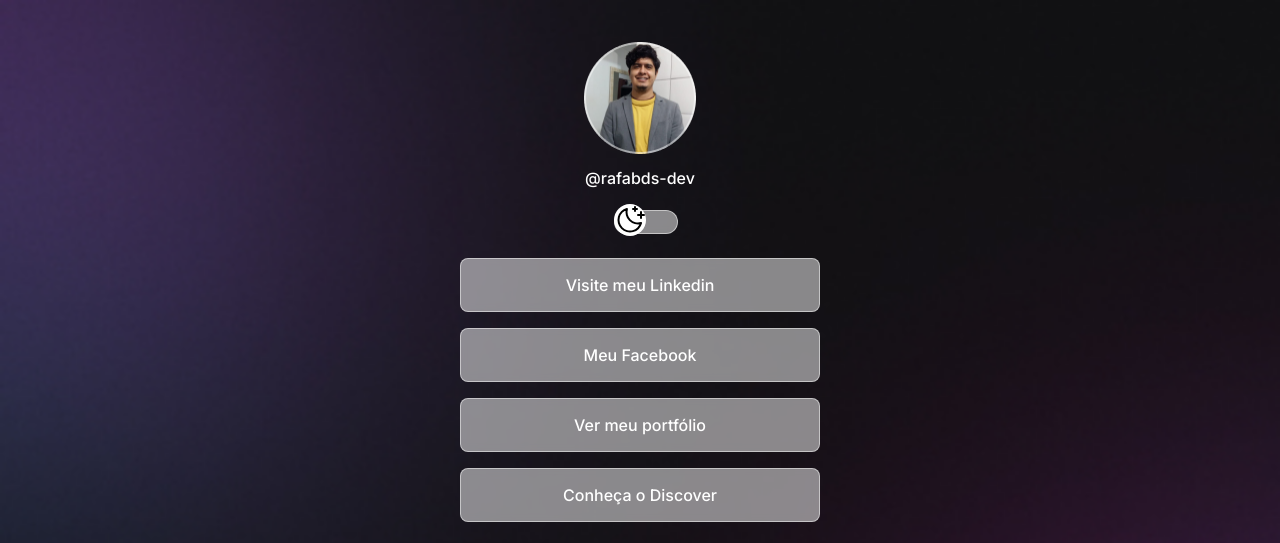
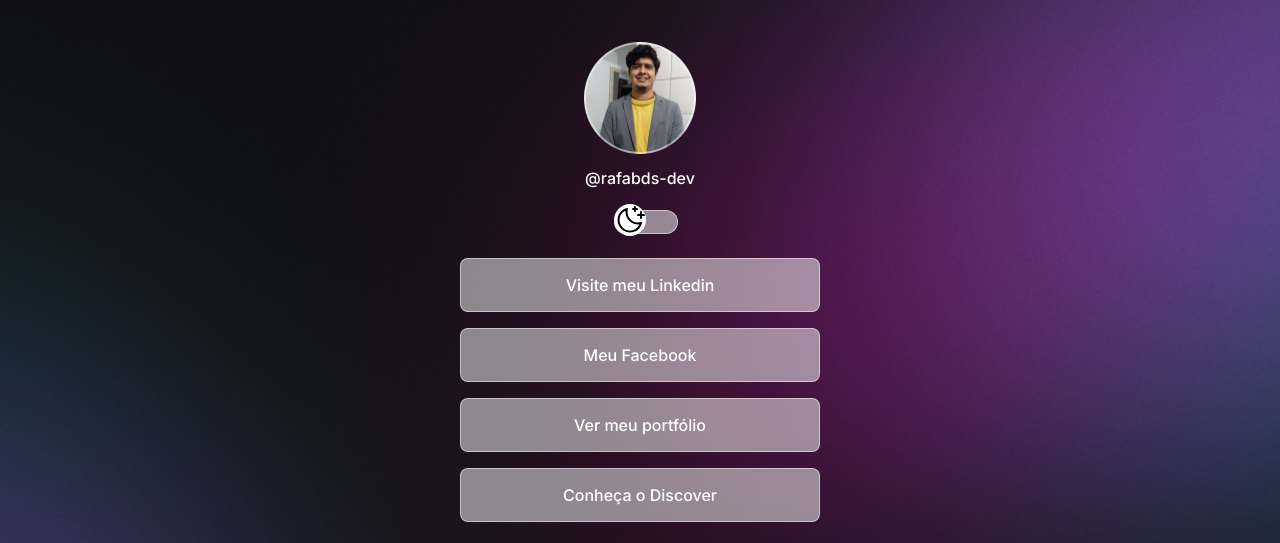
Before and after one commit to rafabds-dev/InicialDevProject, a plain HTML site: page index.html in a window 1280 px wide. Shown: the top 543 px of the page. Drawn offline with nearby package versions, Linux system fonts and the light colour scheme.

Commit message:
add media queries

```diff
--- a/style.css
+++ b/style.css
@@ -30,6 +30,7 @@
 body {
     background: var(--bg-url)  no-repeat top
     center/cover;
+    height: 100vh;
 }
 
 body * {
@@ -185,3 +186,24 @@ body * {
         text-align: center;
         font-size: 14px;
     }
+
+    /* media queries */
+    @media (min-width: 320px) and (min-height: 554px) {
+        #container {
+          width: 360px; /* Mantém a largura original */
+          max-width: 100%; /* Impede que o container cresça além de 100% da tela */
+          margin: 56px auto 0px; /* Mantém o margin para centralizar */
+        }
+      }
+
+
+    @media (min-width: 700px) {
+        :root {
+            --bg-url: url(./assets/bg-desktop.jpg);
+        }
+
+        .light {
+            --bg-url: url(;/assets/bg-desktop-light.jpg);
+        }
+
+    }
```
